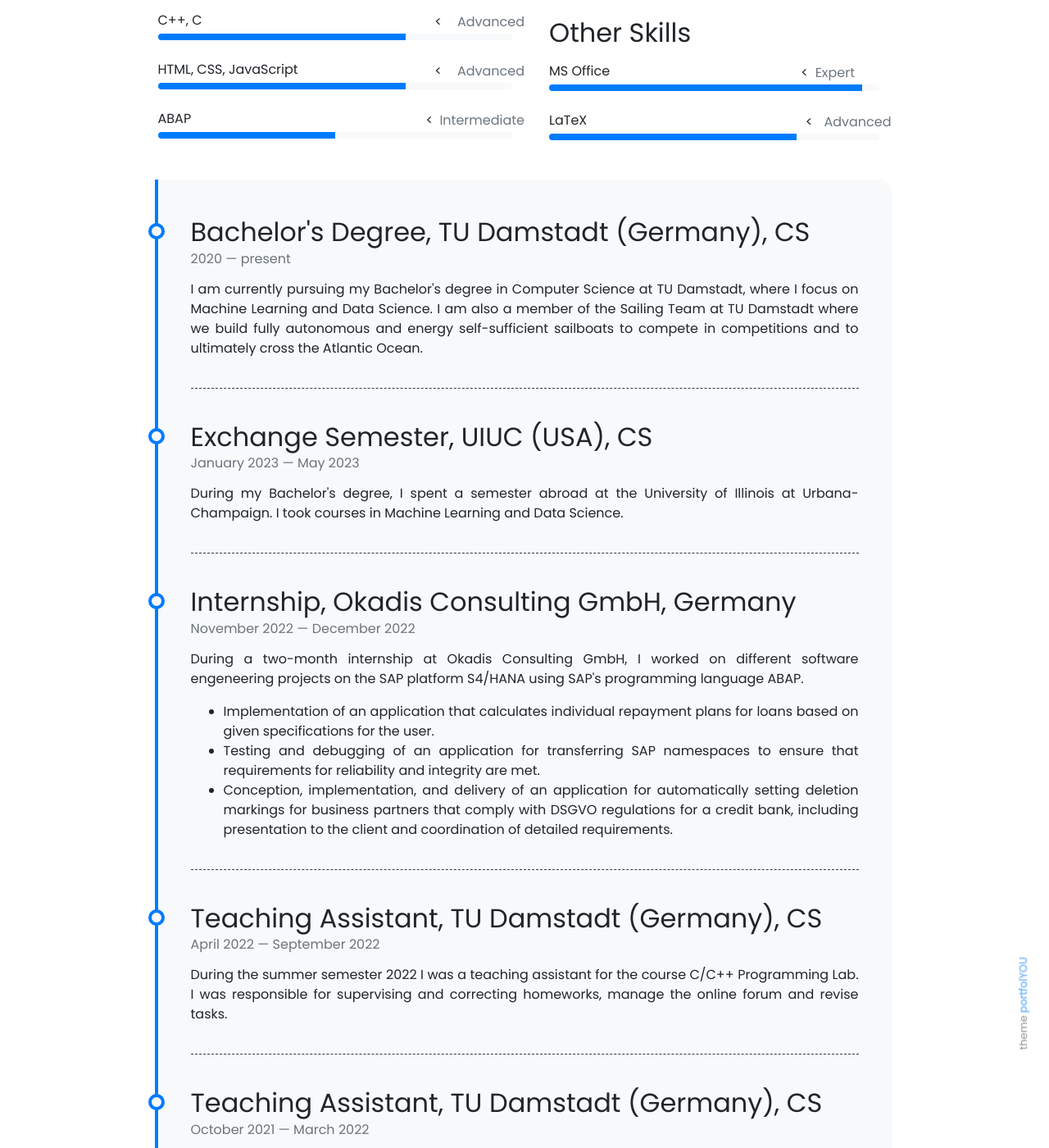
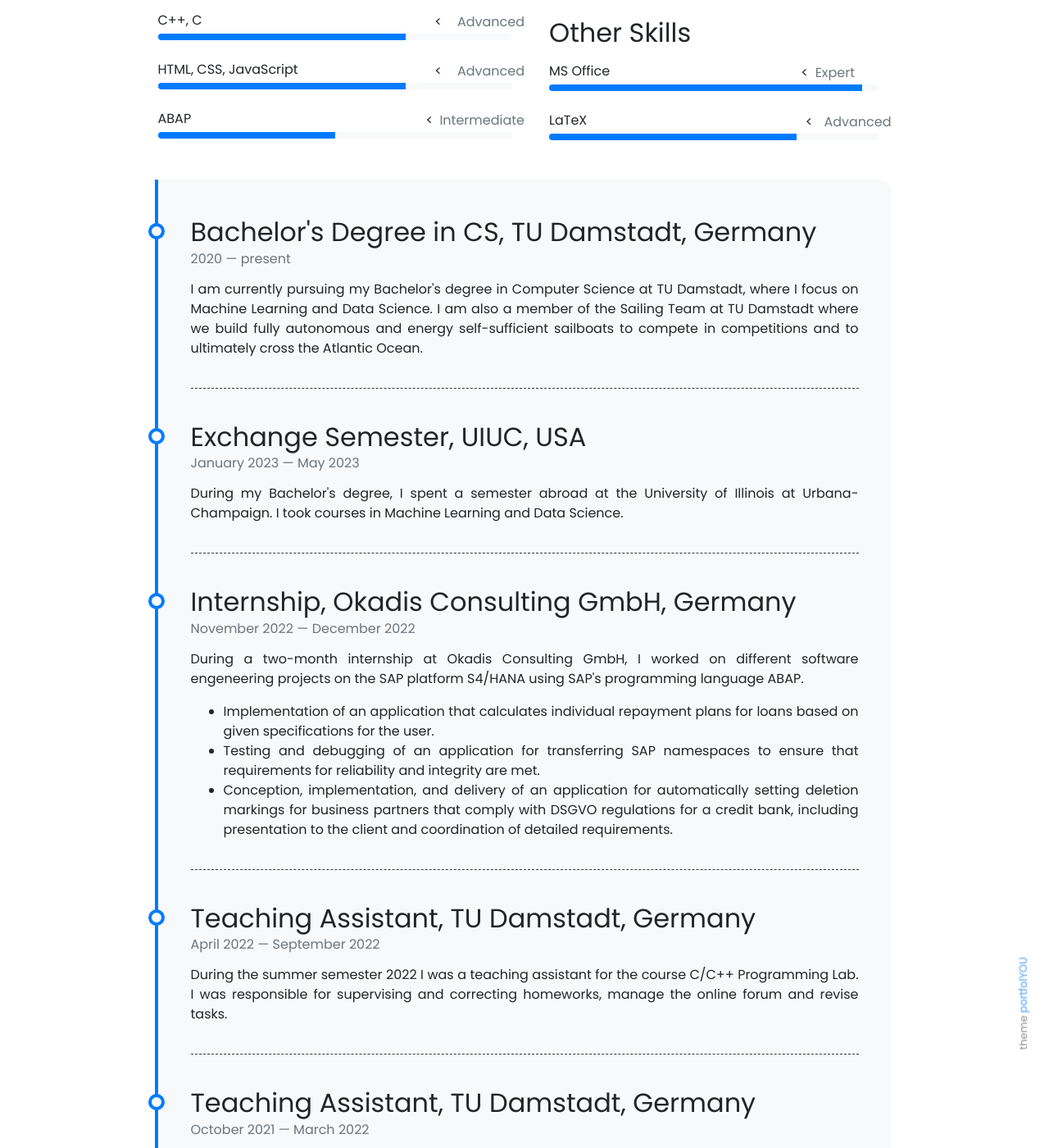
Before and after one commit to CptK/CptK.github.io, a Jekyll site: the page built from pages/about.md, in a window 1280 px wide and 1400 px high, scrolled down 504 px. Shown: the whole window at 82% size. Built offline with Jekyll 4.4.1, drawn with Linux system fonts in a browser that asks for light colours; nearby versions of some CDN libraries.

Commit message:
adjusted resume

```diff
--- a/_data/timeline.yml
+++ b/_data/timeline.yml
@@ -1,4 +1,4 @@
-- title: Bachelor's Degree, TU Damstadt (Germany), CS
+- title: Bachelor's Degree in CS, TU Damstadt, Germany
   from: 2020
   to: present
   description: <p align="justify">I am currently pursuing my Bachelor's degree in Computer Science at TU Damstadt,
@@ -6,7 +6,7 @@
                Sailing Team at TU Damstadt where we build fully autonomous and energy self-sufficient
                sailboats to compete in competitions and to ultimately cross the Atlantic Ocean.</p>
 
-- title: Exchange Semester, UIUC (USA), CS
+- title: Exchange Semester, UIUC, USA
   from: January 2023
   to: May 2023
   description: <p align="justify">During my Bachelor's degree, I spent a semester abroad at the University of
@@ -27,14 +27,14 @@
                      bank, including presentation to the client and coordination of detailed requirements.</li>
                </ul>
 
-- title: Teaching Assistant, TU Damstadt (Germany), CS
+- title: Teaching Assistant, TU Damstadt, Germany
   from: April 2022
   to: September 2022
   description: <p align="justify">During the summer semester 2022 I was a teaching assistant for the course
                C/C++ Programming Lab. I was responsible for supervising and correcting homeworks, manage the
                online forum and revise tasks.</p>
 
-- title: Teaching Assistant, TU Damstadt (Germany), CS
+- title: Teaching Assistant, TU Damstadt, Germany
   from: October 2021
   to: March 2022
   description: <p align="justify">During the winter semester 21/22 I was a teaching assistant for the course
```
Also changed, not shown: 7 other files.
